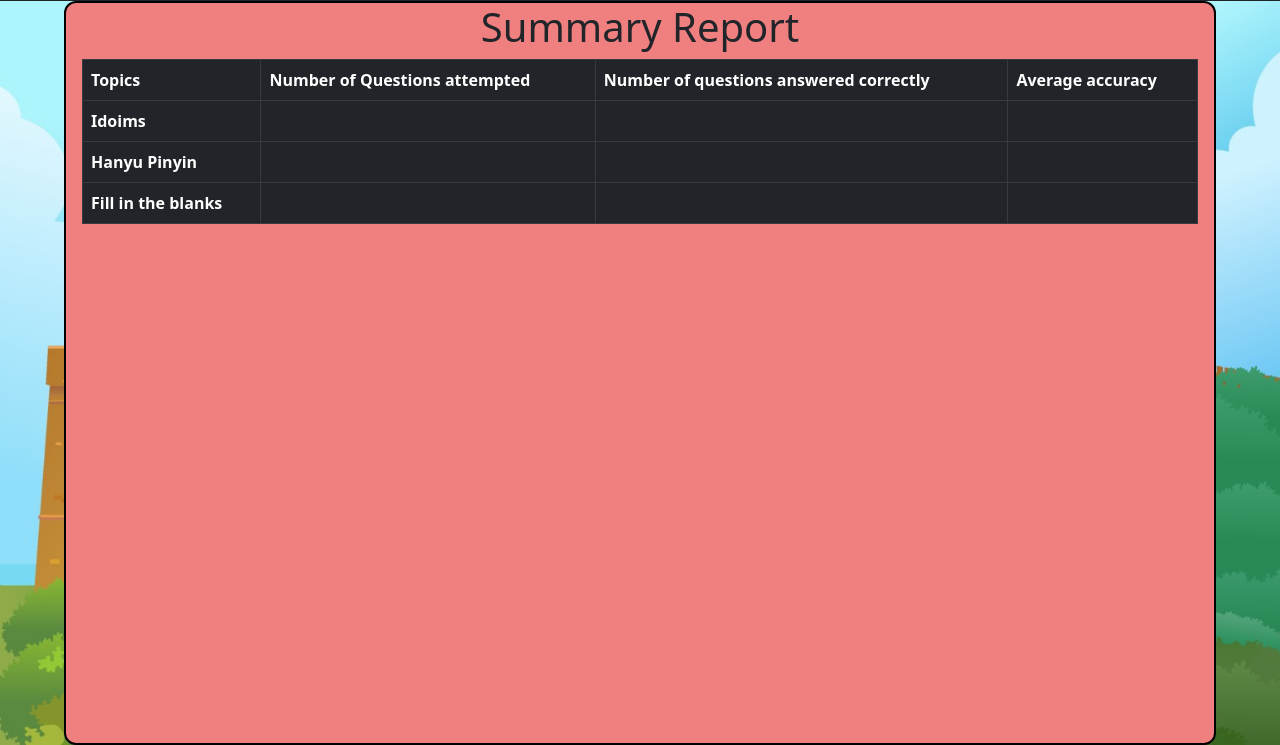
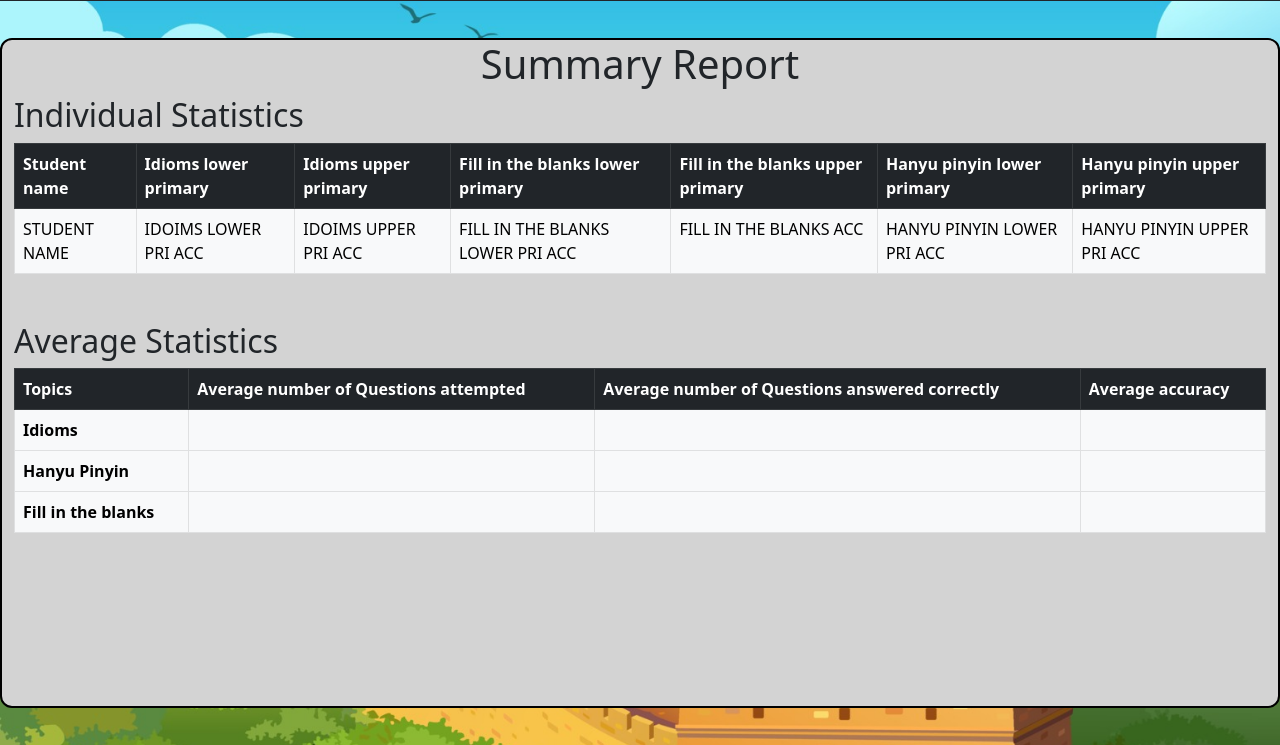
Before and after one commit to roxyal/Great-Wall-of-Chinese, a PHP site: page /frontend/teacher_summary.html in a window 1280 px wide. Shown: the part 55-800 px from the top of the page. Run offline with PHP 8.4, Linux system fonts and the light colour scheme; lists and menus that the app fills with data are empty.

Commit message:
add individual stats to summary report

```diff
--- a/frontend/style.css
+++ b/frontend/style.css
@@ -18,8 +18,8 @@ body {
 
 .content-window2{
     width: 90%;
-    height: 80%;
-    background-color: lightcoral;
+    height: 90%;
+    background-color: lightgrey;
     border-radius: 12px;
     border: 2px solid black;
 }
--- a/frontend/teacher_createAssignment.html
+++ b/frontend/teacher_createAssignment.html
@@ -30,7 +30,7 @@
       <button id="teacherLogOut" class="btn btn-danger mx-2" type="button" data-bs-toggle="modal" data-bs-target="#logout-modal">Log out</button>
     </nav>
     <div id="container">
-        <div class="content-window2 w-80 h-100">
+        <div class="content-window2 container-fluid">
           <h1 class= "text-center">Create Assignment</h1>
           <div id="response"></div>
           <form>
--- a/frontend/teacher_summary.html
+++ b/frontend/teacher_summary.html
@@ -30,40 +30,55 @@
       <button id="teacherLogOut" class="btn btn-danger mx-2" type="button" data-bs-toggle="modal" data-bs-target="#logout-modal">Log out</button>
     </nav>
     <div id="container">
-        <div class="content-window2 h-100">
+        <div class="content-window2 container-fluid">
         <h1 class= "text-center">Summary Report</h1>
-          <div class="container">
-            <table class="table table-bordered table-dark">
-              <thead>
+          <h2 class= "text-left">Individual Statistics</h2>
+          <table class="table table-bordered">
+            <thead class="table-dark">
+              <tr>
+                <th scope="col">Student name</th>
+                <th scope="col">Idioms lower primary</th>
+                <th scope="col">Idioms upper primary</th>
+                <th scope="col">Fill in the blanks lower primary</th>
+                <th scope="col">Fill in the blanks upper primary</th>
+                <th scope="col">Hanyu pinyin lower primary</th>
+                <th scope="col">Hanyu pinyin upper primary</th>
+              </tr>
+            </thead>
+            <tbody class="table-light" id="individualStats">
+            </tbody>
+          </table>
+          <h2 class= "text-left mt-5">Average Statistics</h2>
+          <table class="table table-bordered">
+            <thead class="table-dark">
               <tr>
                 <th scope="col">Topics</th>
-                  <th scope="col">Number of Questions attempted</th>
-                  <th scope="col">Number of questions answered correctly</th>
+                <th scope="col">Average number of Questions attempted</th>
+                <th scope="col">Average number of Questions answered correctly</th>
                 <th scope="col">Average accuracy</th>
               </tr>
             </thead>
-              <tbody>
+            <tbody class="table-light">
               <tr>
-                  <th scope="row">Idoims</th>
-                  <td></td>
-                  <td></td>
-                  <td></td>
+                <th scope="row">Idioms</th>
+                <td id="idiomsAttempted"></td>
+                <td id="idiomsCorrect"></td>
+                <td id="idiomsAccuracy"></td>
               </tr>
               <tr>
                 <th scope="row">Hanyu Pinyin</th>
-                  <td></td>
-                  <td></td>
-                  <td></td>
+                <td id="hanyuPinyinAttempted"></td>
+                <td id="hanyuPinyinCorrect"></td>
+                <td id="hanyuPinyinAccuracy"></td>
               </tr>
               <tr>
                 <th scope="row">Fill in the blanks</th>
-                  <td></td>
-                  <td></td>
-                  <td></td>
+                <td id="fillInTheBlanksAttempted"></td>
+                <td id="fillInTheBlanksCorrect"></td>
+                <td id="fillInTheBlanksAccuracy"></td>
               </tr>
             </tbody>
           </table>
-          </div>
         </div>
     </div>
 
@@ -85,6 +100,6 @@
         </div>
     </div>
     <!--Logout modal ends here-->
-
+    <script src="teacher_summary.js"></script>
 </body>
 </html>
--- /dev/null
+++ b/frontend/teacher_summary.js
@@ -0,0 +1,36 @@
+// link backend here to get individual stats
+
+let individualStatHTML = '';
+
+// loop through to add into individualStatsHTML
+
+individualStatHTML += `<tr>
+							<td>STUDENT NAME</td>
+							<td>IDOIMS LOWER PRI ACC</td>
+							<td>IDOIMS UPPER PRI ACC</td>
+							<td>FILL IN THE BLANKS LOWER PRI ACC</td>
+							<td>FILL IN THE BLANKS ACC</td>
+							<td>HANYU PINYIN LOWER PRI ACC</td>
+							<td>HANYU PINYIN UPPER PRI ACC</td>
+					   </tr>`; // for testing
+
+document.getElementById('individualStats').innerHTML = individualStatHTML;
+
+
+// idioms avg stats
+var idiomsAttempted = document.getElementById('idiomsAttempted');
+var idiomsCorrect = document.getElementById('idiomsCorrect');
+var idiomsAccuracy = document.getElementById('idiomsAccuracy');
+
+// hanyu pinyin avg stats
+var hanyuPinyinAttempted = document.getElementById('hanyuPinyinAttempted');
+var hanyuPinyinCorrect = document.getElementById('hanyuPinyinCorrect');
+var hanyuPinyinAccuracy = document.getElementById('hanyuPinyinAccuracy');
+
+// fill in the blanks avg stats
+var fillInTheBlanksAttempted = document.getElementById('fillInTheBlanksAttempted');
+var fillInTheBlanksCorrect = document.getElementById('fillInTheBlanksCorrect');
+var fillInTheBlanksAccuracy = document.getElementById('fillInTheBlanksAccuracy');
+
+
+// link backend here then fill in accordingly
```
Also changed, not shown: frontend/teacher_sendAssignment.html (+4 -4 lines). Lines whose indentation alone changed are shown as unchanged.
